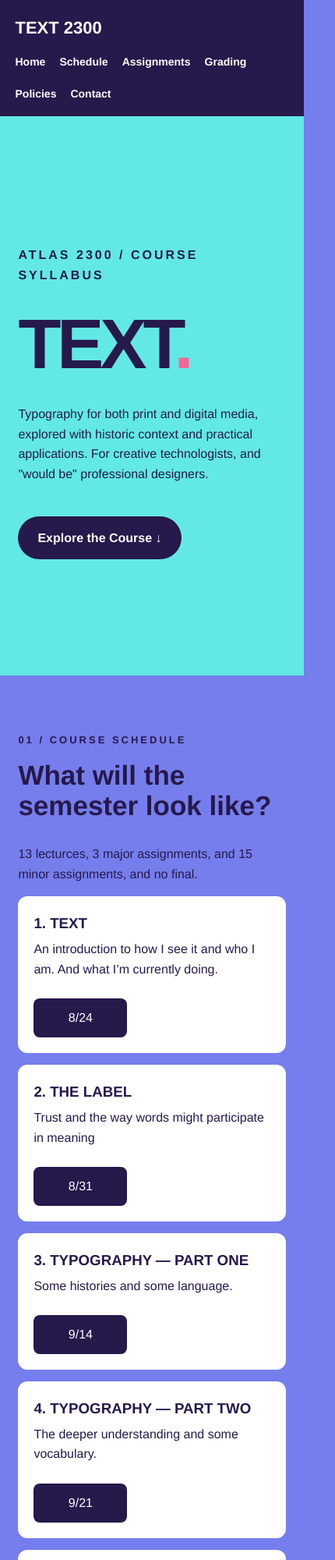
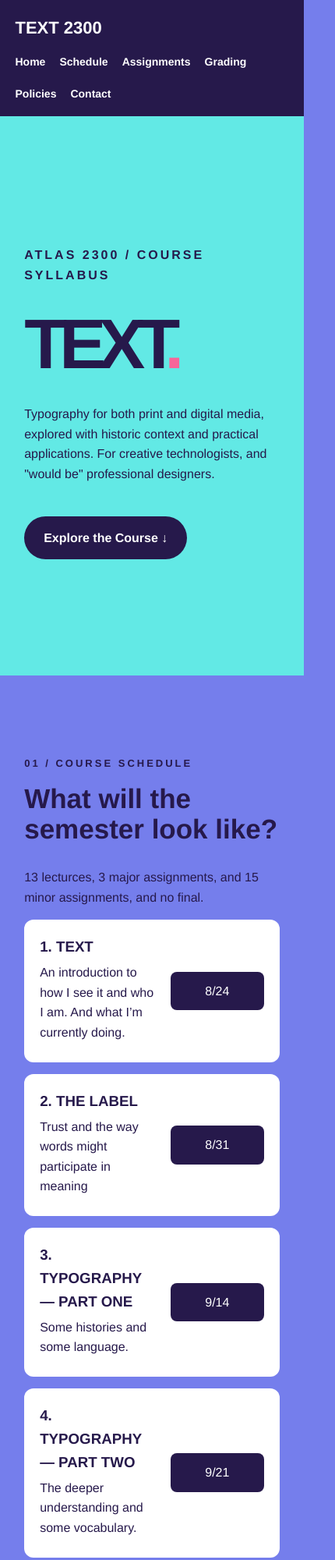
Before and after one commit to k-m-morales/Text-MA-3-, a plain HTML site: page index.html in a window 390 px wide. Shown: the top 2000 px of the page at 78% size, 430 px wide, since content can reach past the window. Drawn offline with Linux system fonts and the light colour scheme.

Commit message:
edited a thing or two

```diff
--- a/main.js
+++ b/main.js
@@ -1,5 +1,4 @@
 
-// INTERACTIVE ASSIGNMENT CARDS
 
 function toggleAssignment(id) {
   const assignment = document.getElementById(id);
@@ -99,7 +98,7 @@ const lectures = [
 ];
 
 
-// DISPLAY LECTURES ON WEBSITE
+// display lecs
 
 const scheduleContainer =
   document.getElementById("schedule-container");
--- a/style.css
+++ b/style.css
@@ -119,7 +119,7 @@ body {
   color: var(--dark);
 }
 
-/* GENERAL SECTIONS */
+/* general */
 
 .section {
   padding: 90px 8%;
@@ -307,38 +307,9 @@ footer h2 {
   font-size: 45px;
 }
 
-/* MOBILE */
 
-@media (max-width: 700px) {
 
-  .navbar {
-    flex-direction: column;
-    align-items: flex-start;
-  }
 
-  .hero {
-    padding: 70px 6%;
-  }
-
-  .hero h1 {
-    letter-spacing: -5px;
-  }
-
-  .section {
-    padding: 60px 6%;
-  }
-
-  .policy-grid {
-    grid-template-columns: 1fr;
-  }
-
-  .lecture {
-    flex-direction: column;
-    align-items: flex-start;
-  }
-
-  .assignment-button {
-    font-size: 18px;
-  }
-
+h1, h2, h3 {
+  font-weight: 700;
 }
```
